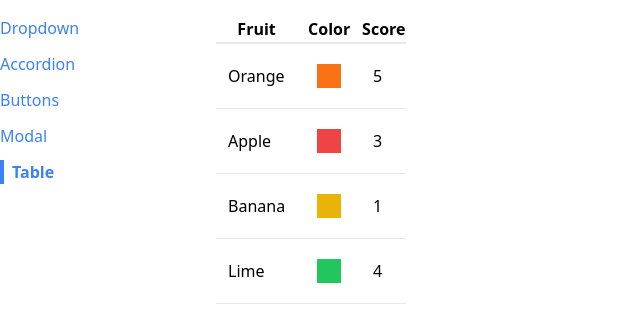
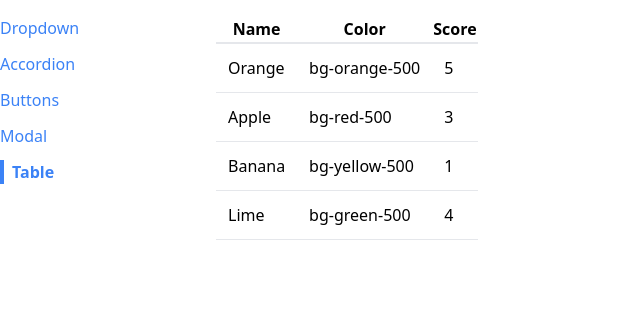
Before and after one commit to PedroMarMol/comps, a React (Create React App) app: page /table in a window 1280 px wide. Shown: the top 322 px of the page, without its empty margins (0-640 px from the left). Built offline with nearby package versions, Linux system fonts and the light colour scheme.

Commit message:
fix cell values

```diff
--- a/src/components/Table.js
+++ b/src/components/Table.js
@@ -1,12 +1,16 @@
-function Table({ data }) {
+function Table({ data, config }) {
+    const renderedHeaders = config.map((column) => {
+        return <th key={column.label}>{column.label}</th>
+    });
+
     const renderedRows = data.map((fruit) => {
         return (
             <tr className="border-b" key={fruit.name}>
-                <td className="p-3">{fruit.name}</td>
+                <td className="p-3">{config[0].render(fruit)}</td>
                 <td className="p-3">
-                    <div className={`p-3 m-2 ${fruit.color}`}></div>
+                    {config[1].render(fruit)}
                 </td>
-                <td className="p-3">{fruit.score}</td>
+                <td className="p-3">{config[2].render(fruit)}</td>
             </tr>
         );
     });
@@ -15,9 +19,7 @@
         <table className="table-auto border-spacing-2">
             <thead>
                 <tr className="border-b-2">
-                    <th>Fruit</th>
-                    <th>Color</th>
-                    <th>Score</th>
+                    {renderedHeaders}
                 </tr>
             </thead>
             <tbody>
--- a/src/pages/TablePage.js
+++ b/src/pages/TablePage.js
@@ -8,9 +8,24 @@
         { name: 'Lime', color: 'bg-green-500', score: 4 }
     ];
 
+    const config = [
+        {
+            label: 'Name',
+            render: (fruit) => fruit.name,
+         },
+        {
+            label: 'Color',
+            render: (fruit) => fruit.color,
+        },
+        {
+            label: 'Score',
+            render: (fruit) => fruit.score,
+        },
+    ]
+
     return (
         <div>
-            <Table data={data} />
+            <Table data={data} config={config} />
         </div>
     );
 }
```
